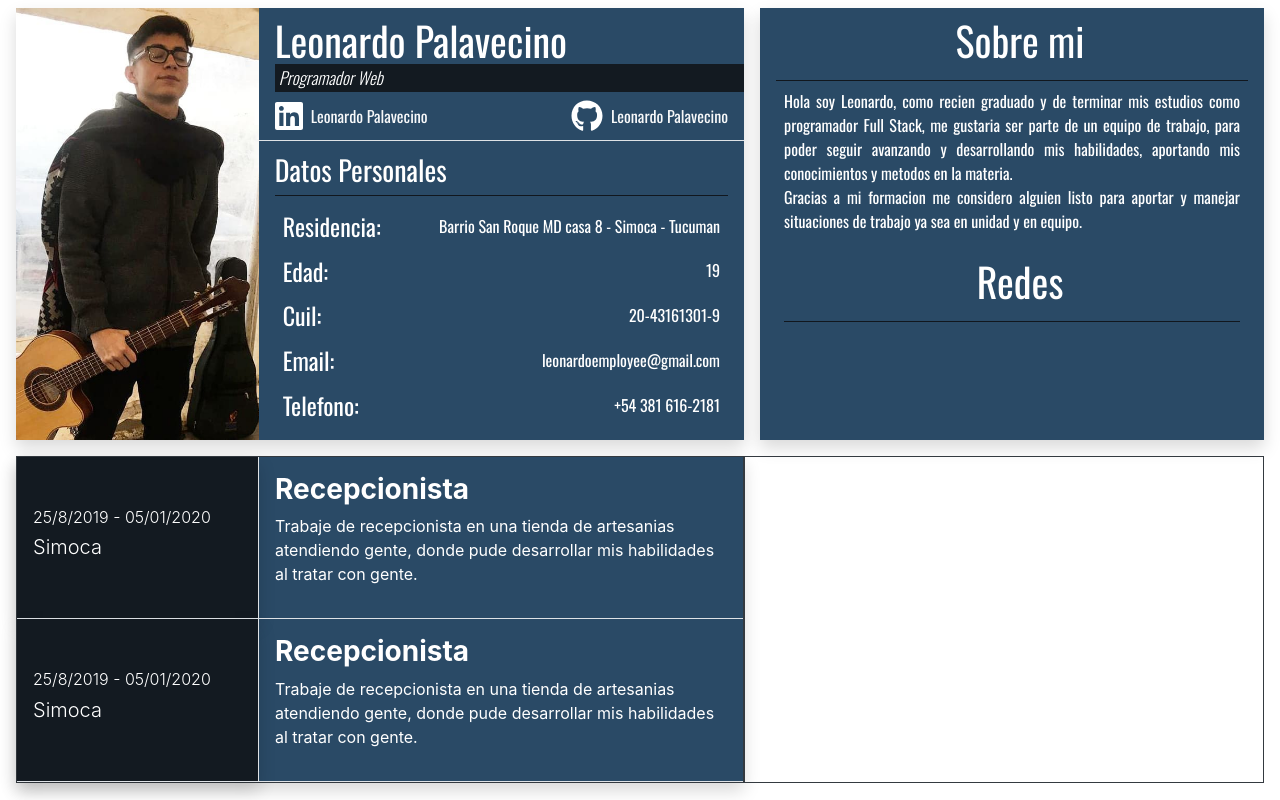
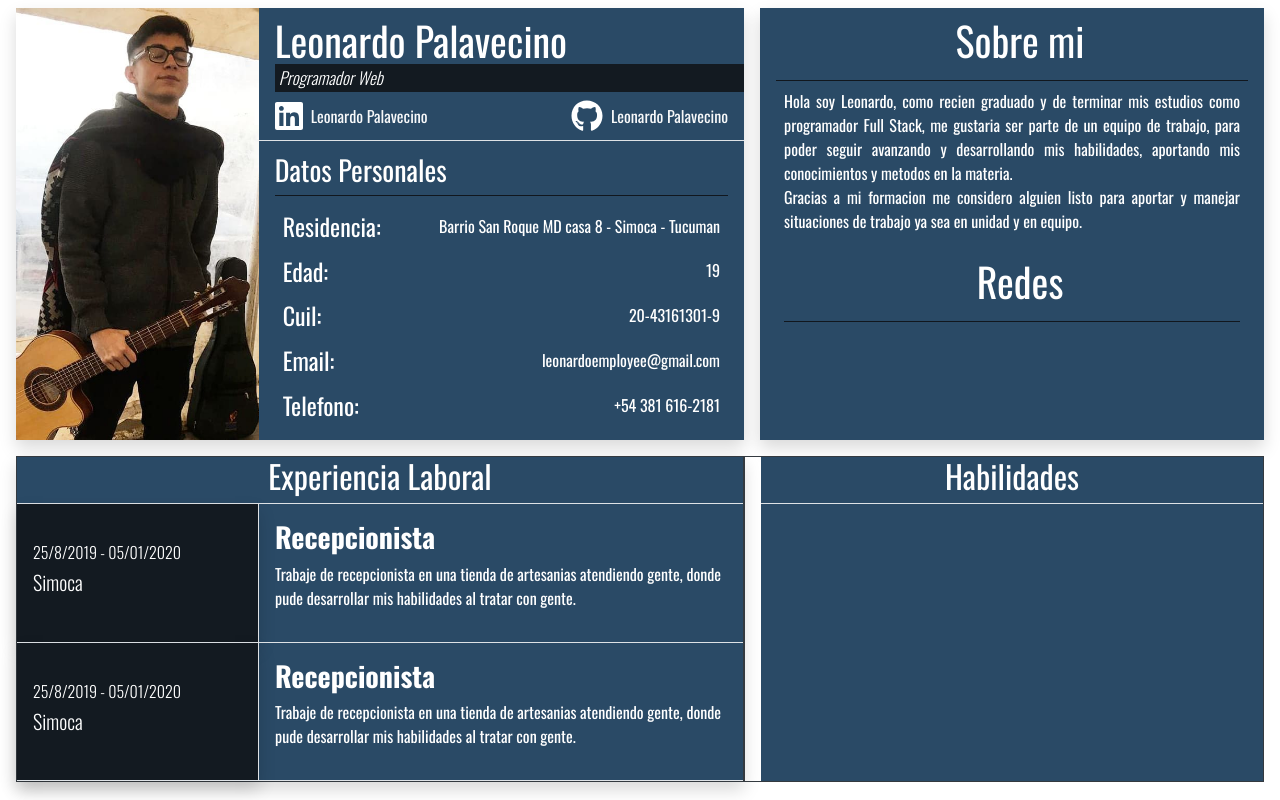
Before and after one commit to leo43161/leo43161.github.io, a React (Create React App) app: page / in a window 1280 px wide. Built offline with nearby package versions, Linux system fonts and the light colour scheme.

Commit message:
Se esta trabajando en una seccion de habilidades

```diff
--- a/src/App.js
+++ b/src/App.js
@@ -5,6 +5,7 @@ import "./Assets/css/font.css";
 import Headers from "./Components/Headers";
 import SobreMi from "./Components/SobreMi";
 import Experiencia from "./Components/Experiencia";
+import Habilidades from "./Components/Habilidades";
 
 function App() {
   return (
@@ -22,7 +23,7 @@ function App() {
           <Experiencia></Experiencia>
         </div>
         <div className="col-5 pl-3 pr-0 border border-dark">
-
+          <Habilidades></Habilidades>
         </div>
       </section>
     </div>
--- a/src/Components/Experiencia.js
+++ b/src/Components/Experiencia.js
@@ -3,7 +3,10 @@ import CardExperiencia from './CardExperiencia';
 
 const Experiencia = () => {
     return (
-        <div>
+        <div className="owsla bg-blue">
+            <div className="w-100 border-bottom text-white">
+                <h2 className="text-center">Experiencia Laboral</h2>
+            </div>
             <CardExperiencia></CardExperiencia>
             <CardExperiencia></CardExperiencia>
         </div>
--- /dev/null
+++ b/src/Components/Habilidades.js
@@ -0,0 +1,18 @@
+import React from "react";
+
+const Habilidades = () => {
+  return (
+    <div className="owsla bg-blue h-100">
+      <div className="w-100 border-bottom text-white">
+        <h2 className="text-center">Habilidades</h2>
+      </div>
+      <div className="w-100">
+          <div className="col-6 border-right">
+
+          </div>
+      </div>
+    </div>
+  );
+};
+
+export default Habilidades;
```
